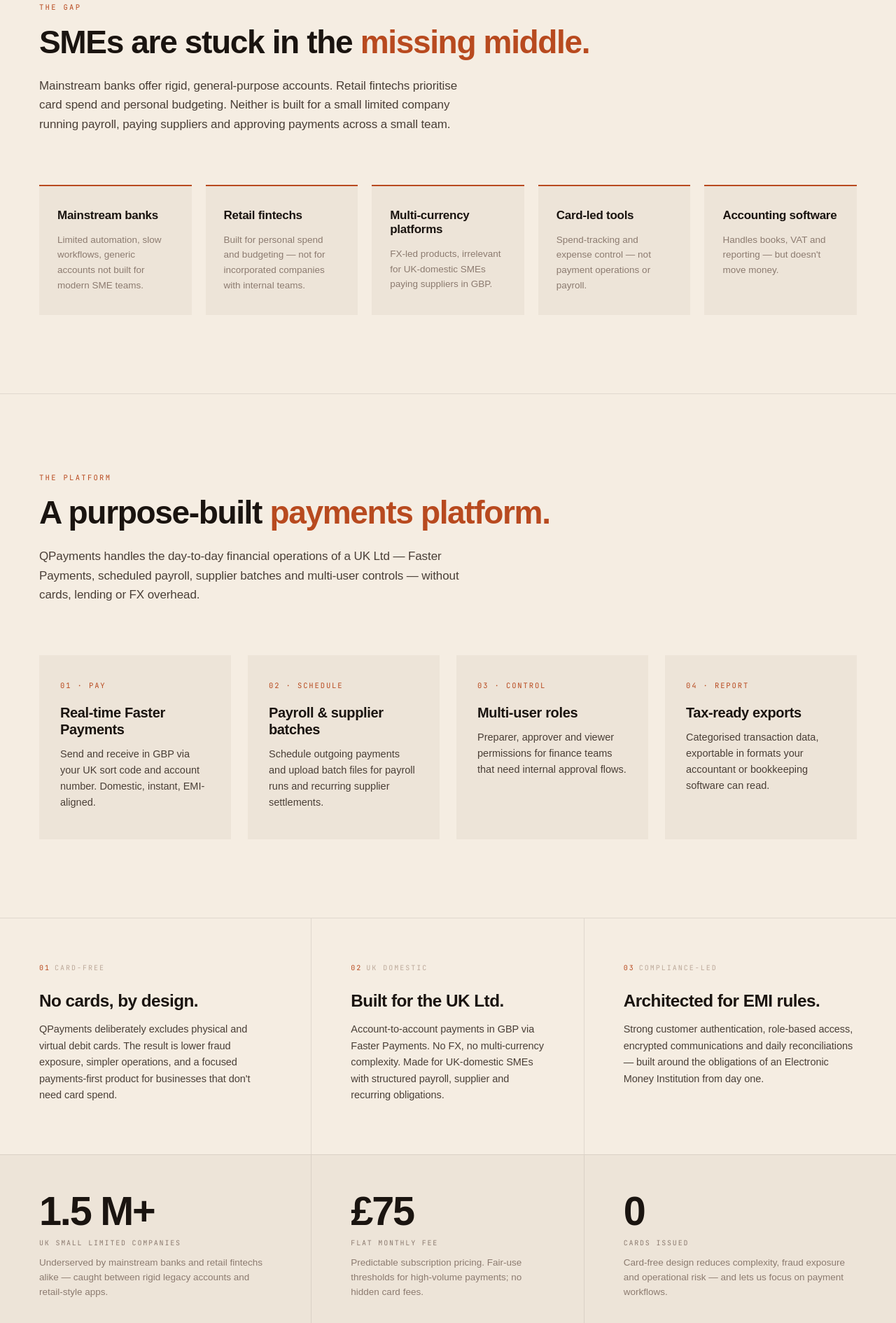
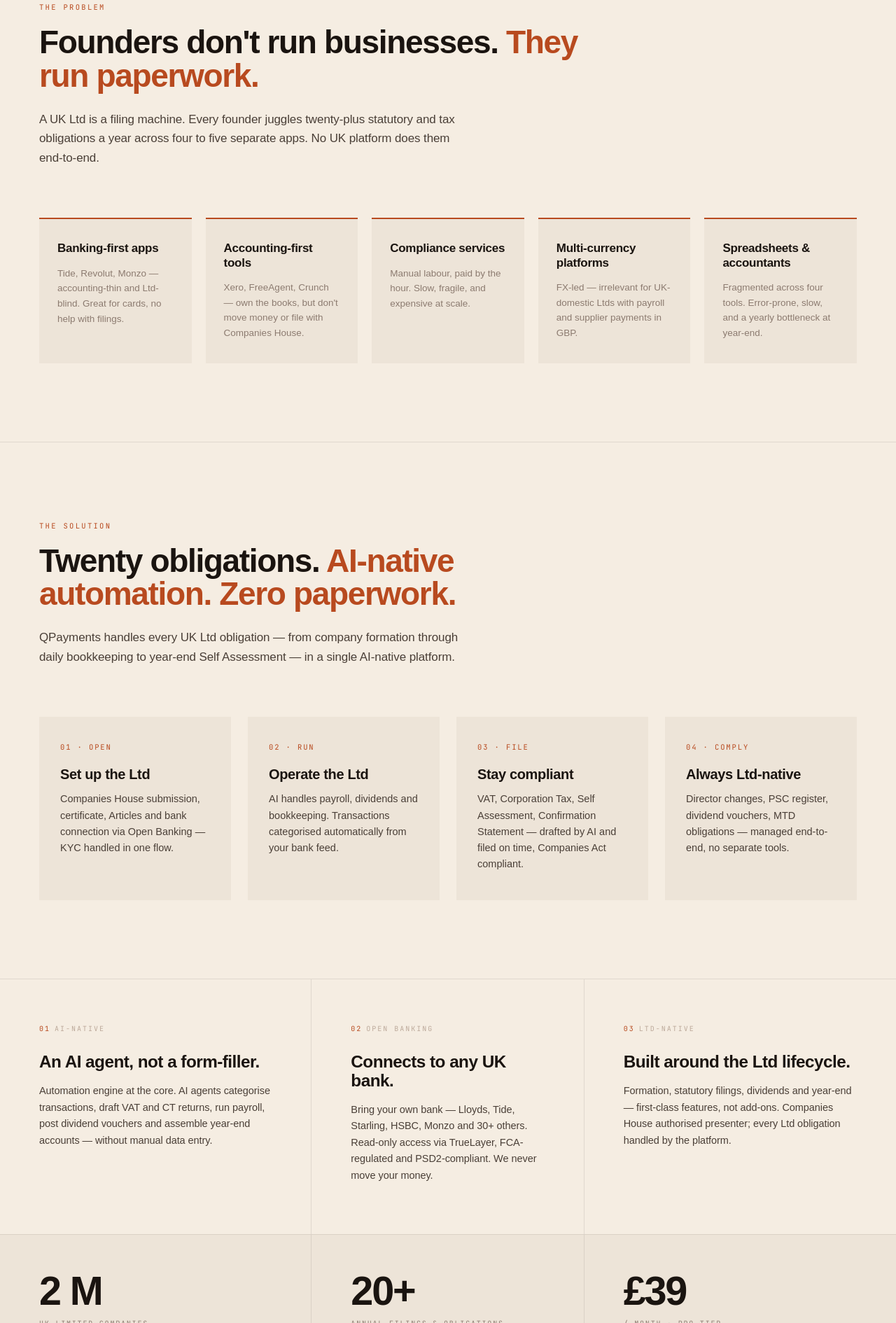
Before and after one commit to mariaiontseva/qpay-strategy, a website: page index.html in a window 1280 px wide. Shown: the part 910-2800 px from the top of the page at 70% size. Drawn offline with Linux system fonts and the light colour scheme; a web font is replaced by a local one.

Commit message:
Rewrite root landing for AI Platform positioning (per pitch deck) — Open Banking, Ltd-native, AI-native; keep /fsa/ untouched

```diff
--- a/index.html
+++ b/index.html
@@ -3,8 +3,8 @@
 <head>
   <meta charset="UTF-8">
   <meta name="viewport" content="width=device-width, initial-scale=1.0">
-  <title>QPayments — Card-free business payments for UK SMEs</title>
-  <meta name="description" content="A card-free payments platform purpose-built for UK SMEs. Faster Payments, scheduled payroll, batch supplier transfers, multi-user controls. Coming 2026.">
+  <title>QPayments — AI-native compliance platform for UK Ltd directors</title>
+  <meta name="description" content="AI runs the Ltd. Founders run the business. QPayments automates formation, bookkeeping, payroll, VAT, Corporation Tax and Self Assessment for UK limited companies. Powered by Open Banking. Coming 2026.">
   <link rel="icon" type="image/svg+xml" href="/favicon.svg">
   <link rel="alternate icon" href="/favicon.svg">
 
@@ -217,8 +217,8 @@
     .hero-headline {
       font-family: var(--display);
       font-weight: 800;
-      font-size: clamp(38px, 4.4vw, 64px);
-      letter-spacing: -0.036em;
+      font-size: clamp(32px, 3.6vw, 54px);
+      letter-spacing: -0.034em;
       margin-bottom: 36px;
       display: flex;
       flex-direction: column;
@@ -846,14 +846,14 @@
 <section class="hero" id="waitlist">
   <div class="hero-left">
     <div class="hero-eyebrow reveal" style="animation-delay:0.05s">
-      Coming 2026
+      AI-native UK Ltd platform · Coming 2026
     </div>
     <h1 class="hero-headline reveal" style="animation-delay:0.14s">
-      <span class="line-1">Business payments.</span>
-      <span class="line-2">Built for UK&nbsp;SMEs.</span>
+      <span class="line-1">AI runs the Ltd.</span>
+      <span class="line-2">Founders run the&nbsp;business.</span>
     </h1>
     <p class="hero-desc reveal" style="animation-delay:0.3s">
-      A card-free payments platform purpose-built for UK limited companies and LLPs. Faster Payments, scheduled payroll, batch supplier transfers and tax-ready exports.
+      QPayments is an AI-native automation platform that handles every UK&nbsp;Ltd obligation — formation, bookkeeping, payroll, VAT, Corporation Tax and Self Assessment — in a single app. Powered by Open Banking.
     </p>
     <div class="hero-form-col reveal" style="animation-delay:0.38s">
       <span class="form-label">Notify me at launch</span>
@@ -882,30 +882,30 @@
 <section class="section">
   <div class="section-inner">
     <div class="section-header">
-      <div class="section-eyebrow">The gap</div>
-      <h2 class="section-headline">SMEs are stuck in the <span class="accent">missing&nbsp;middle.</span></h2>
-      <p class="section-body">Mainstream banks offer rigid, general-purpose accounts. Retail fintechs prioritise card spend and personal budgeting. Neither is built for a small limited company running payroll, paying suppliers and approving payments across a small team.</p>
+      <div class="section-eyebrow">The problem</div>
+      <h2 class="section-headline">Founders don't run businesses. <span class="accent">They run paperwork.</span></h2>
+      <p class="section-body">A UK&nbsp;Ltd is a filing machine. Every founder juggles twenty-plus statutory and tax obligations a year across four to five separate apps. No UK platform does them end-to-end.</p>
     </div>
     <div class="alt-grid">
       <div class="alt-card">
-        <div class="alt-label">Mainstream banks</div>
-        <div class="alt-desc">Limited automation, slow workflows, generic accounts not built for modern SME teams.</div>
+        <div class="alt-label">Banking-first apps</div>
+        <div class="alt-desc">Tide, Revolut, Monzo — accounting-thin and Ltd-blind. Great for cards, no help with filings.</div>
       </div>
       <div class="alt-card">
-        <div class="alt-label">Retail fintechs</div>
-        <div class="alt-desc">Built for personal spend and budgeting — not for incorporated companies with internal teams.</div>
+        <div class="alt-label">Accounting-first tools</div>
+        <div class="alt-desc">Xero, FreeAgent, Crunch — own the books, but don't move money or file with Companies House.</div>
+      </div>
+      <div class="alt-card">
+        <div class="alt-label">Compliance services</div>
+        <div class="alt-desc">Manual labour, paid by the hour. Slow, fragile, and expensive at scale.</div>
       </div>
       <div class="alt-card">
         <div class="alt-label">Multi-currency platforms</div>
-        <div class="alt-desc">FX-led products, irrelevant for UK-domestic SMEs paying suppliers in GBP.</div>
+        <div class="alt-desc">FX-led — irrelevant for UK-domestic Ltds with payroll and supplier payments in GBP.</div>
       </div>
       <div class="alt-card">
-        <div class="alt-label">Card-led tools</div>
-        <div class="alt-desc">Spend-tracking and expense control — not payment operations or payroll.</div>
-      </div>
-      <div class="alt-card">
-        <div class="alt-label">Accounting software</div>
-        <div class="alt-desc">Handles books, VAT and reporting — but doesn't move money.</div>
+        <div class="alt-label">Spreadsheets &amp; accountants</div>
+        <div class="alt-desc">Fragmented across four tools. Error-prone, slow, and a yearly bottleneck at year-end.</div>
       </div>
     </div>
   </div>
@@ -915,30 +915,30 @@
 <section class="section">
   <div class="section-inner">
     <div class="section-header">
-      <div class="section-eyebrow">The platform</div>
-      <h2 class="section-headline">A purpose-built <span class="accent">payments&nbsp;platform.</span></h2>
-      <p class="section-body">QPayments handles the day-to-day financial operations of a UK Ltd — Faster Payments, scheduled payroll, supplier batches and multi-user controls — without cards, lending or FX overhead.</p>
+      <div class="section-eyebrow">The solution</div>
+      <h2 class="section-headline">Twenty obligations. <span class="accent">AI-native automation. Zero paperwork.</span></h2>
+      <p class="section-body">QPayments handles every UK&nbsp;Ltd obligation — from company formation through daily bookkeeping to year-end Self Assessment — in a single AI-native platform.</p>
     </div>
     <div class="platform-grid">
       <div class="platform-card">
-        <span class="platform-num">01 · Pay</span>
-        <h3 class="platform-title">Real-time Faster Payments</h3>
-        <p class="platform-desc">Send and receive in GBP via your UK sort code and account number. Domestic, instant, EMI-aligned.</p>
+        <span class="platform-num">01 · Open</span>
+        <h3 class="platform-title">Set up the Ltd</h3>
+        <p class="platform-desc">Companies House submission, certificate, Articles and bank connection via Open Banking — KYC handled in one flow.</p>
       </div>
       <div class="platform-card">
-        <span class="platform-num">02 · Schedule</span>
-        <h3 class="platform-title">Payroll &amp; supplier batches</h3>
-        <p class="platform-desc">Schedule outgoing payments and upload batch files for payroll runs and recurring supplier settlements.</p>
+        <span class="platform-num">02 · Run</span>
+        <h3 class="platform-title">Operate the Ltd</h3>
+        <p class="platform-desc">AI handles payroll, dividends and bookkeeping. Transactions categorised automatically from your bank feed.</p>
       </div>
       <div class="platform-card">
-        <span class="platform-num">03 · Control</span>
-        <h3 class="platform-title">Multi-user roles</h3>
-        <p class="platform-desc">Preparer, approver and viewer permissions for finance teams that need internal approval flows.</p>
+        <span class="platform-num">03 · File</span>
+        <h3 class="platform-title">Stay compliant</h3>
+        <p class="platform-desc">VAT, Corporation Tax, Self Assessment, Confirmation Statement — drafted by AI and filed on time, Companies Act compliant.</p>
       </div>
       <div class="platform-card">
-        <span class="platform-num">04 · Report</span>
-        <h3 class="platform-title">Tax-ready exports</h3>
-        <p class="platform-desc">Categorised transaction data, exportable in formats your accountant or bookkeeping software can read.</p>
+        <span class="platform-num">04 · Comply</span>
+        <h3 class="platform-title">Always Ltd-native</h3>
+        <p class="platform-desc">Director changes, PSC register, dividend vouchers, MTD obligations — managed end-to-end, no separate tools.</p>
       </div>
     </div>
   </div>
@@ -947,19 +947,19 @@
 <section class="features-section">
   <div class="features-inner">
     <div class="feature">
-      <div class="feat-num"><span>01</span>Card-free</div>
-      <h3 class="feat-title">No cards, by design.</h3>
-      <p class="feat-desc">QPayments deliberately excludes physical and virtual debit cards. The result is lower fraud exposure, simpler operations, and a focused payments-first product for businesses that don't need card spend.</p>
+      <div class="feat-num"><span>01</span>AI-native</div>
+      <h3 class="feat-title">An AI agent, not a form-filler.</h3>
+      <p class="feat-desc">Automation engine at the core. AI agents categorise transactions, draft VAT and CT returns, run payroll, post dividend vouchers and assemble year-end accounts — without manual data entry.</p>
     </div>
     <div class="feature">
-      <div class="feat-num"><span>02</span>UK domestic</div>
-      <h3 class="feat-title">Built for the UK Ltd.</h3>
-      <p class="feat-desc">Account-to-account payments in GBP via Faster Payments. No FX, no multi-currency complexity. Made for UK-domestic SMEs with structured payroll, supplier and recurring obligations.</p>
+      <div class="feat-num"><span>02</span>Open Banking</div>
+      <h3 class="feat-title">Connects to any UK bank.</h3>
+      <p class="feat-desc">Bring your own bank — Lloyds, Tide, Starling, HSBC, Monzo and 30+ others. Read-only access via TrueLayer, FCA-regulated and PSD2-compliant. We never move your money.</p>
     </div>
     <div class="feature">
-      <div class="feat-num"><span>03</span>Compliance-led</div>
-      <h3 class="feat-title">Architected for EMI rules.</h3>
-      <p class="feat-desc">Strong customer authentication, role-based access, encrypted communications and daily reconciliations — built around the obligations of an Electronic Money Institution from day one.</p>
+      <div class="feat-num"><span>03</span>Ltd-native</div>
+      <h3 class="feat-title">Built around the Ltd lifecycle.</h3>
+      <p class="feat-desc">Formation, statutory filings, dividends and year-end — first-class features, not add-ons. Companies House authorised presenter; every Ltd obligation handled by the platform.</p>
     </div>
   </div>
 </section>
@@ -967,19 +967,19 @@
 <section class="stats-section">
   <div class="stats-inner">
     <div class="stat">
-      <div class="stat-num">1.5 M+</div>
-      <div class="stat-label">UK small limited companies</div>
-      <div class="stat-note">Underserved by mainstream banks and retail fintechs alike — caught between rigid legacy accounts and retail-style apps.</div>
+      <div class="stat-num">2 M</div>
+      <div class="stat-label">UK limited companies</div>
+      <div class="stat-note">Our hero segment. No UK platform today treats the Ltd lifecycle as a first-class product.</div>
     </div>
     <div class="stat">
-      <div class="stat-num">£75</div>
-      <div class="stat-label">Flat monthly fee</div>
-      <div class="stat-note">Predictable subscription pricing. Fair-use thresholds for high-volume payments; no hidden card fees.</div>
+      <div class="stat-num">20+</div>
+      <div class="stat-label">Annual filings &amp; obligations</div>
+      <div class="stat-note">Formation, payroll, dividends, VAT, Corporation Tax, Self Assessment, Confirmation Statement — all in one app.</div>
     </div>
     <div class="stat">
-      <div class="stat-num">0</div>
-      <div class="stat-label">Cards issued</div>
-      <div class="stat-note">Card-free design reduces complexity, fraud exposure and operational risk — and lets us focus on payment workflows.</div>
+      <div class="stat-num">£39</div>
+      <div class="stat-label">/ month · Pro tier</div>
+      <div class="stat-note">Full AI compliance platform. Replaces four separate tools. Starter tier free.</div>
     </div>
   </div>
 </section>
@@ -987,12 +987,12 @@
 <section class="cta-section">
   <div class="cta-inner">
     <h2 class="cta-headline">
-      Built for the<br>missing&nbsp;middle.<br>
-      <span class="accent">Coming 2026.</span>
+      AI runs the Ltd.<br>
+      <span class="accent">Founders run the&nbsp;business.</span>
     </h2>
     <div class="cta-right">
       <p class="cta-copy">
-        Be first to know when we launch. We'll send a single email when QPayments is live and accepting clients.
+        Be first to know when we launch. We'll send a single email when QPayments is live and accepting clients. Coming 2026.
       </p>
       <span class="cta-label">Join the waitlist</span>
       <div class="cta-form-row" id="cta-form">
@@ -1021,7 +1021,7 @@
     <div class="footer-meta">© 2026 Q Payments Ltd &nbsp;·&nbsp; London, UK</div>
   </div>
   <div class="legal-note">
-    <p>Q Payments Ltd is currently applying to the Financial Conduct Authority for authorisation as an Electronic Money Institution. The Firm is not yet authorised. The services described on this page will be made available subject to authorisation. Q Payments Ltd does not currently provide regulated services and is not a bank. Once authorised, customer funds will be safeguarded in accordance with the Electronic Money Regulations 2011. E-money is not protected by the Financial Services Compensation Scheme (FSCS).</p>
+    <p>Q Payments Ltd provides bookkeeping, automation and statutory-filings software for UK limited companies. Banking connectivity is delivered through FCA-authorised Open Banking partners under PSD2 (AISP); Q Payments Ltd does not move customer money and is not itself FCA-regulated as a payments institution. Companies House filings are made through our authorised presenter mandate. The platform launches in stages — features marked "Coming 2026" are not yet live.</p>
     <p style="margin-top:8px;"><a href="/privacy.html" style="color: inherit; text-decoration: underline; text-decoration-color: rgba(26,20,16,0.25); text-underline-offset: 3px;">Privacy notice</a></p>
   </div>
 </footer>
```
